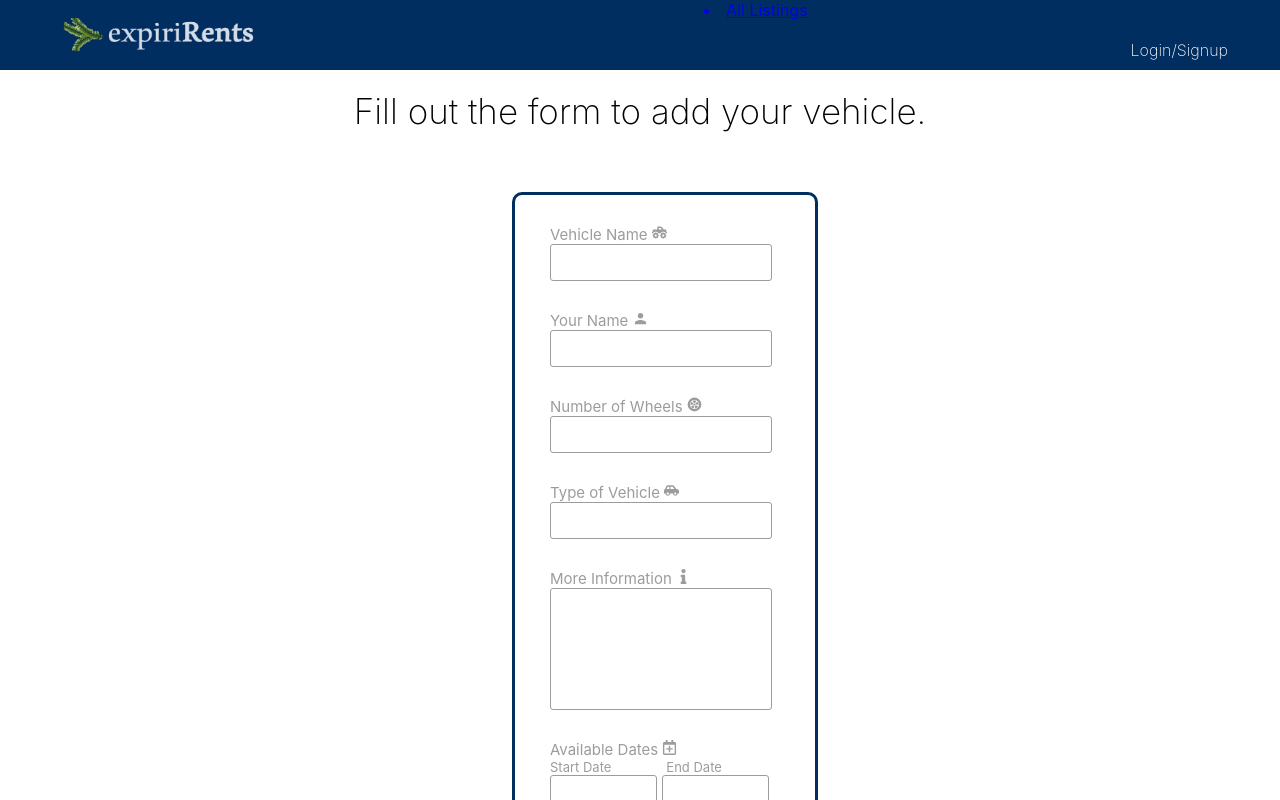
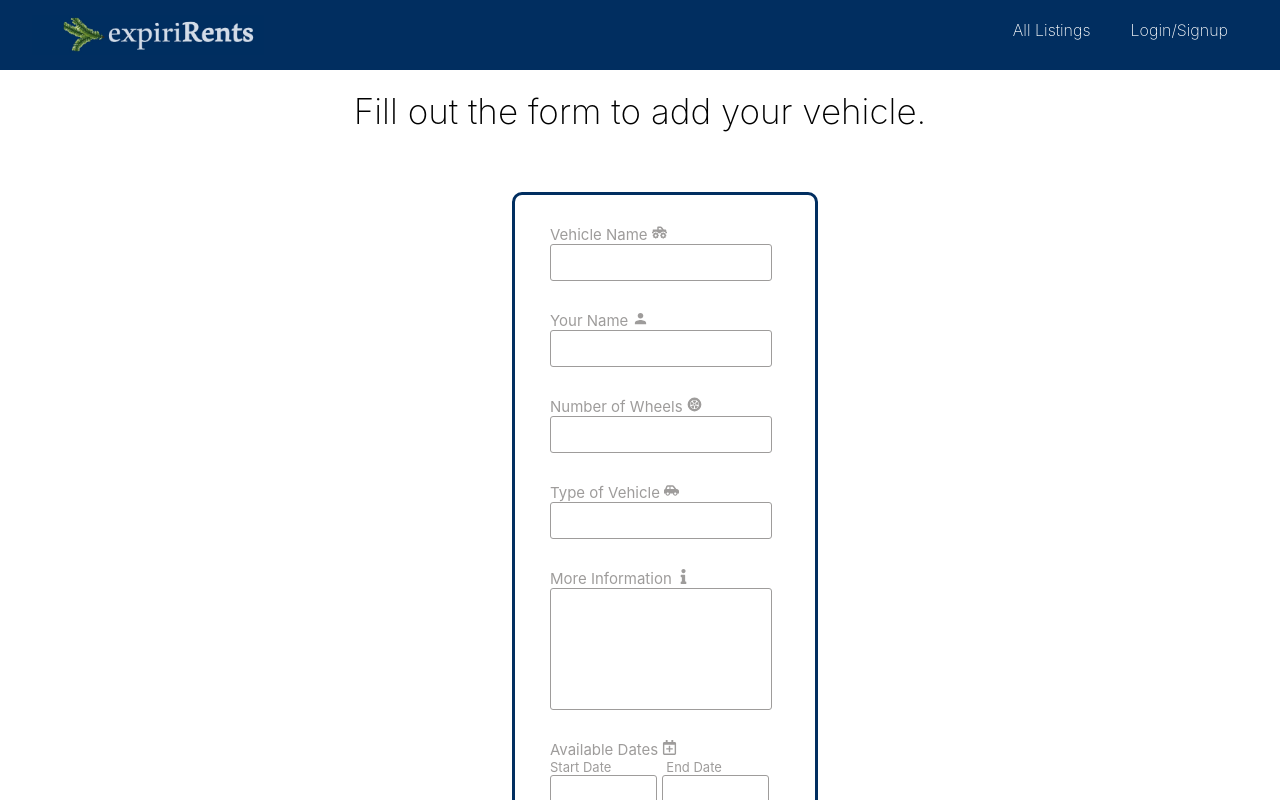
Before and after one commit to IsabelGlasbrenner/expirirents-v1.1, a React (Create React App) app: page /add-listing in a window 1280 px wide. Shown: the top 800 px of the page. Built offline with nearby package versions, Linux system fonts and the light colour scheme.

Commit message:
css fixes with merge

```diff
--- a/src/components/header.js
+++ b/src/components/header.js
@@ -8,8 +8,8 @@ const Header = () => {
 		<header className="header">
 			<div className="container">
 				<Link to="/"><img src={logo} className="expiriRents-logo" alt="expiriRents" /></Link>
-				<Link to={{pathname: '/listings', state: {location: "", to: "", from: "", type: ""}}}><li>All Listings</li></Link>
 				<Link to="/login-or-signup" className="header-link">Login/Signup</Link>
+				<Link to={{pathname: '/listings', state: {location: "", to: undefined, from: undefined, type: ""}}} className="header-link">All Listings</Link>
 			</div>
 		</header>
 	);
```
